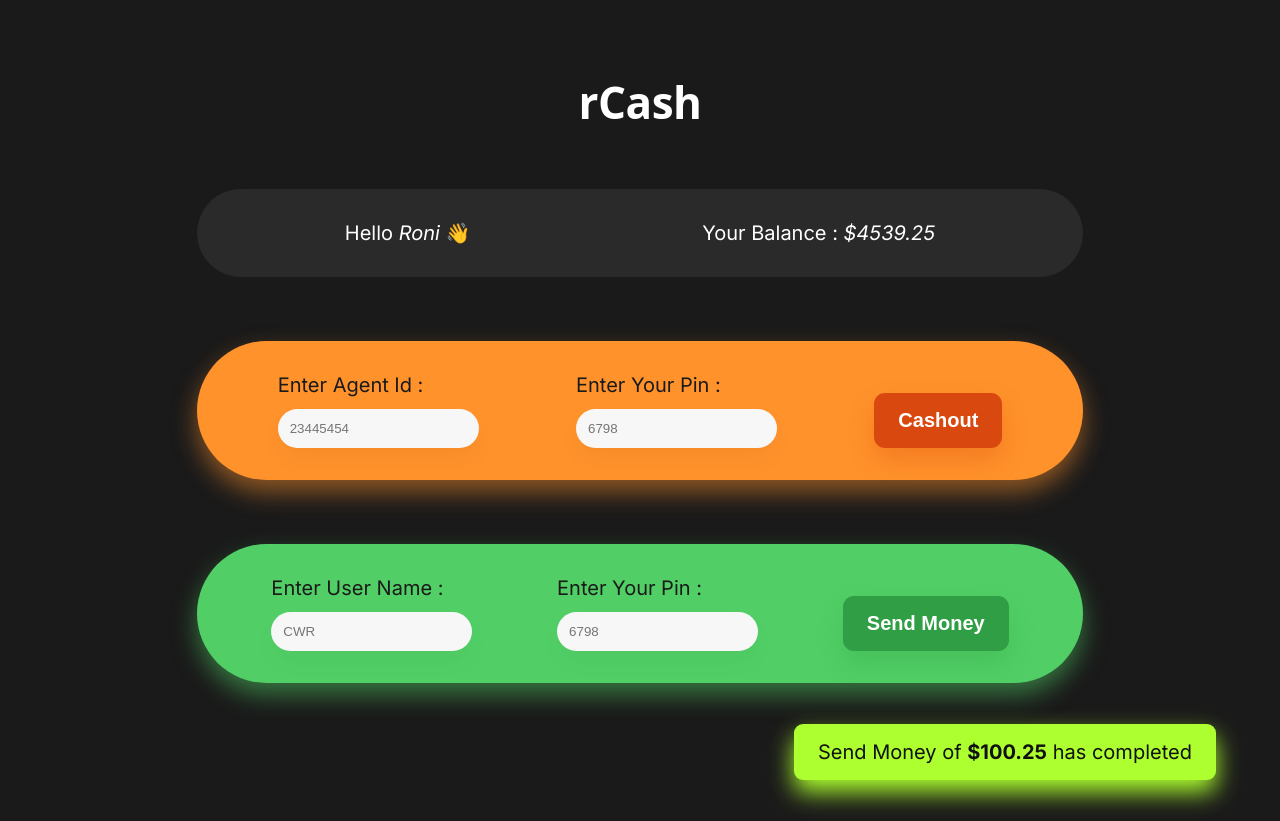
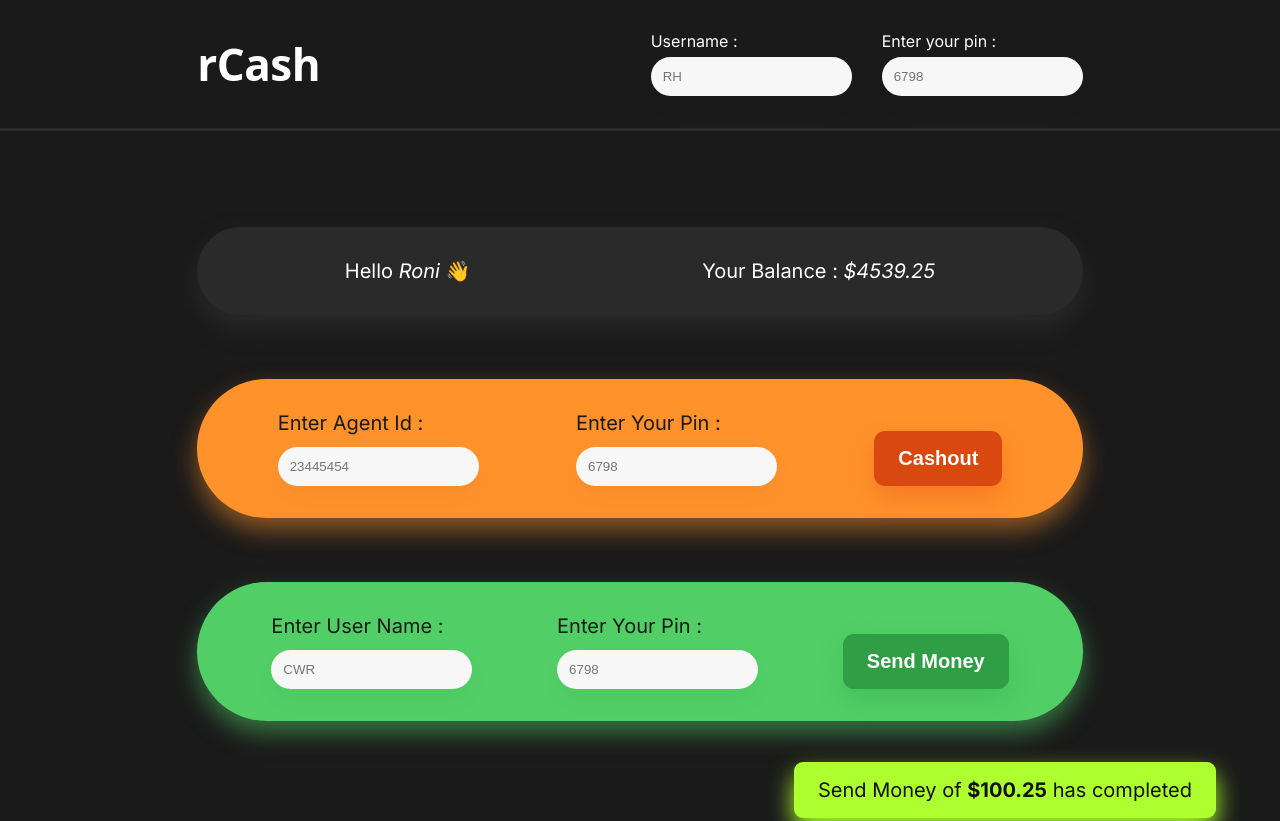
Before and after one commit to robiulhussainroni/rCash, a plain HTML site: page index.html in a window 1280 px wide. Shown: the top 821 px of the page. Drawn offline with Linux system fonts and the light colour scheme; a web font is replaced by a local one.

Commit message:
Added login form and logout timer in the UI, do some html tweak

```diff
--- a/css/general.css
+++ b/css/general.css
@@ -21,7 +21,7 @@ body {
 main {
   max-width: 95rem;
   margin: 0 auto;
-  padding: 4.8rem 3.2rem;
+  padding: 3.2rem;
 }
 
 section {
@@ -72,8 +72,6 @@ input {
 .heading--primary {
   font-family: "Bitcount Grid Single", system-ui;
   font-size: 4.4rem;
-  text-align: center;
-  margin-block: 3.2rem;
 }
 
 .primary--btn {
--- a/css/main.css
+++ b/css/main.css
@@ -1,3 +1,22 @@
+/* Header */
+.header {
+  display: flex;
+  align-items: center;
+  justify-content: space-around;
+  padding: 3.2rem;
+  border-bottom: 3px solid #2f2b2b;
+}
+
+.login--form {
+  gap: 3rem;
+}
+
+.login--form label {
+  color: #fff;
+  margin-bottom: 0.6rem;
+  font-size: 1.6rem;
+}
+
 /* --- Section Balance */
 .section--balance {
   display: flex;
@@ -6,6 +25,7 @@
   background-color: #2a2a2a;
   padding: 3.2rem;
   border-radius: 100px;
+  box-shadow: 0 1.2rem 2.4rem #2a2a2a;
 }
 
 .user--greeting,
@@ -145,3 +165,14 @@
   background-color: #f24646;
   padding: 1.2rem;
 }
+
+/* Logged Out Timmer */
+.logout--timer {
+  margin-top: 2.4rem;
+  text-align: right;
+  font-size: 1.6rem;
+}
+
+.timer {
+  font-weight: 700;
+}
--- a/index.html
+++ b/index.html
@@ -15,8 +15,21 @@
     <link rel="stylesheet" href="css/responsive.css" />
   </head>
   <body>
+    <header class="header">
+      <h1 class="heading--primary">rCash</h1>
+      <form action="#" class="login--form">
+        <div>
+          <label for="user" class="login--user">Username :</label>
+          <input type="text" name="user" id="user" placeholder="RH" />
+        </div>
+        <div>
+          <label for="pin" class="login--pin">Enter your pin :</label>
+          <input type="password" name="pin" id="pin" placeholder="6798" />
+        </div>
+      </form>
+    </header>
+
     <main class="app">
-      <h1 class="heading--primary">rCash</h1>
       <section class="section--balance">
         <div class="user--greeting">
           Hello <span class="user--name">Roni</span> 👋
@@ -78,6 +91,9 @@
           <span class="transaction--amount">$1000.24</span>
         </div>
       </section>
+      <p class="logout--timer">
+        You will be logged out in : <span class="timer">10:00</span>
+      </p>
     </main>
     <script src="js/app.js"></script>
   </body>
```
